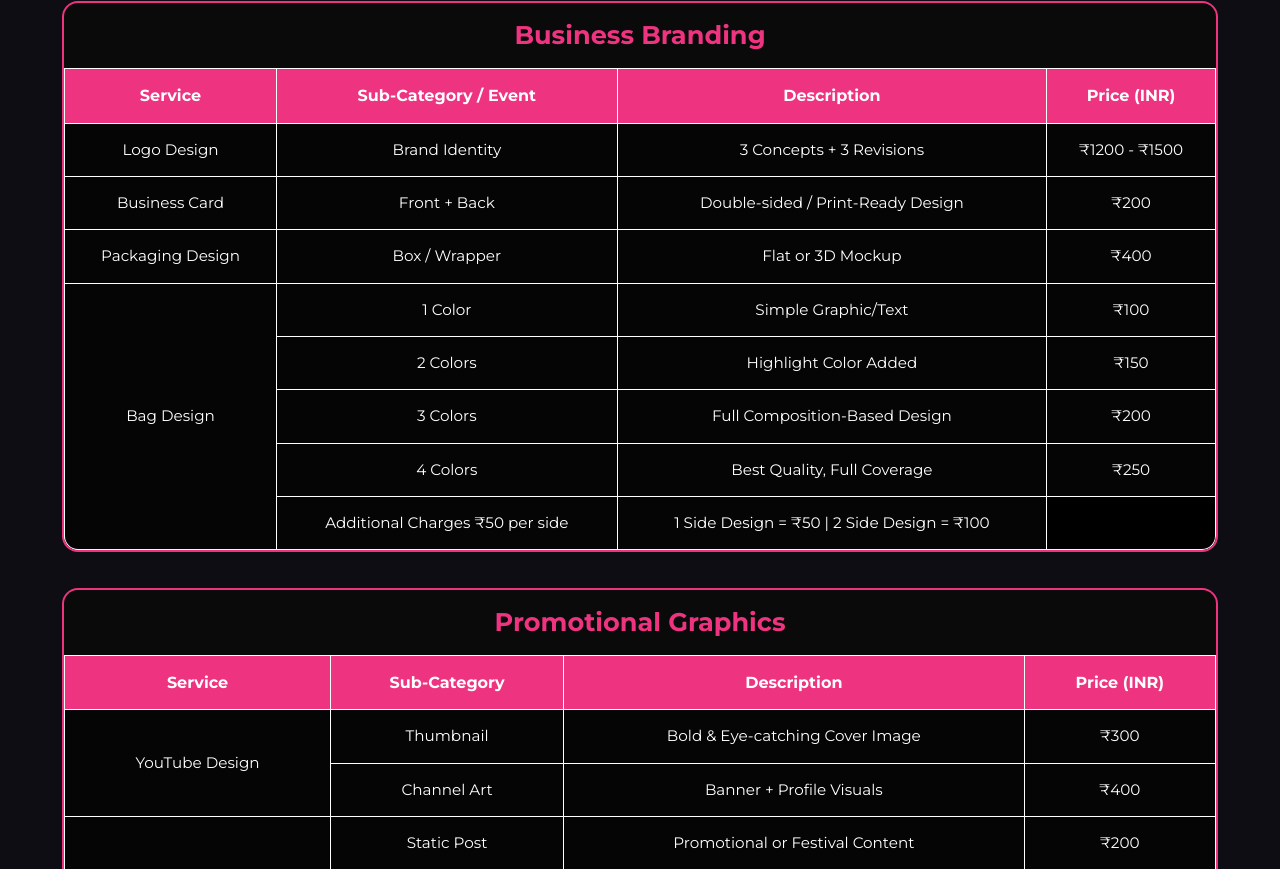
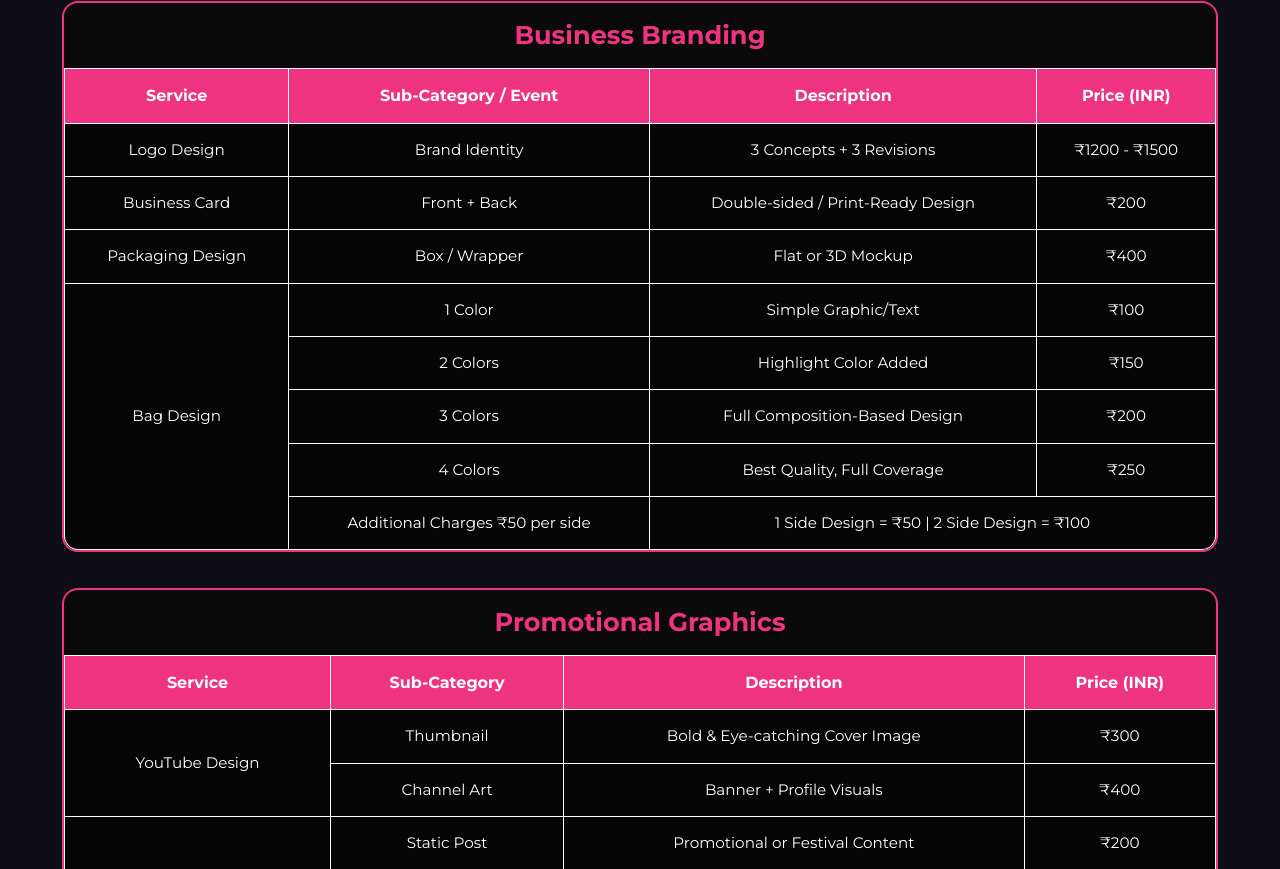
Before and after one commit to auro-graphics/Auro-Graphics-Website, a website: page index.html in a window 1280 px wide. Shown: the part 5514-6383 px from the top of the page. Drawn offline with Linux system fonts and the light colour scheme; no server answers; a web font is replaced by a local one.

Commit message:
Update index.html

```diff
--- a/index.html
+++ b/index.html
@@ -602,7 +602,7 @@
               </tr>
               <tr>
                 <td>Additional Charges ₹50 per side</td>
-                <td colsspan="2">1 Side Design = ₹50 | 2 Side Design = ₹100</td>
+                <td colspan="2">1 Side Design = ₹50 | 2 Side Design = ₹100</td>
               </tr>
             </tbody>
           </table>
```
